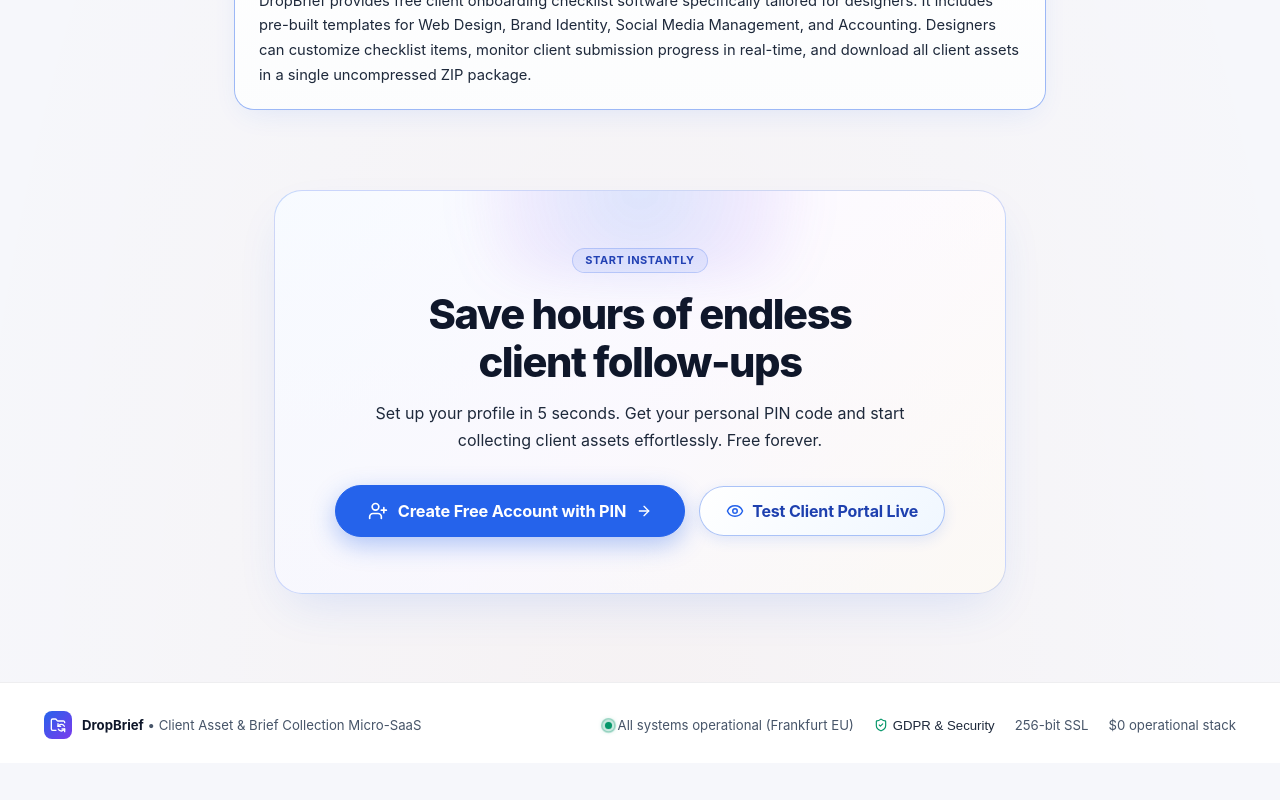
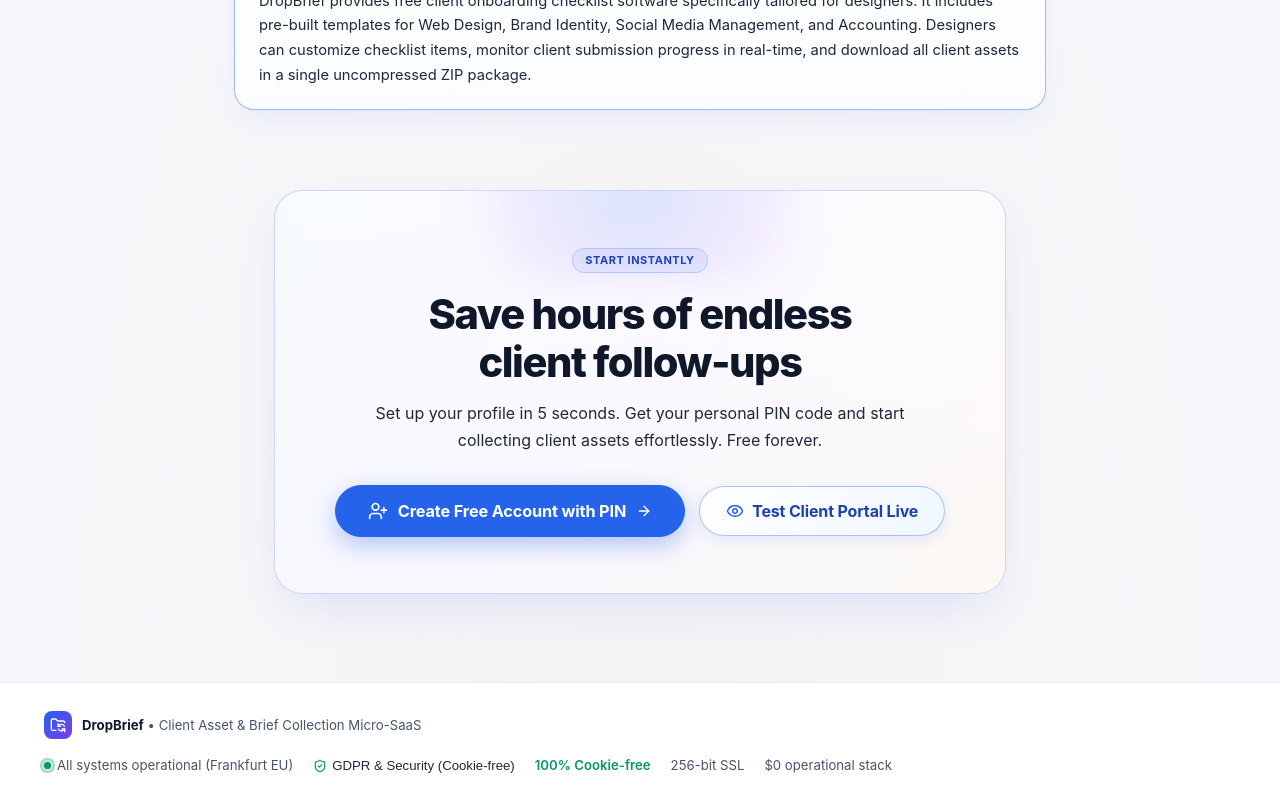
Before and after one commit to Ron-SVKbc/DropBrief, a React (Vite) app: page / in a window 1280 px wide. Shown: the part 4632-5432 px from the top of the page. Before the commit the page ends 5395 px from the top, so only its background shows below. Built offline with nearby package versions, Linux system fonts and the light colour scheme; no server answers.

Commit message:
fix(privacy): remove Microsoft Clarity, self-host fonts for 100% GDPR & ePrivacy compliance

```diff
--- a/index.html
+++ b/index.html
@@ -6,8 +6,8 @@
     <meta name="viewport" content="width=device-width, initial-scale=1.0" />
     <meta name="theme-color" content="#f6f7fb" />
 
-    <!-- Content Security Policy: restrict external resources -->
-    <meta http-equiv="Content-Security-Policy" content="default-src 'self'; script-src 'self' 'unsafe-inline' https://www.clarity.ms https://scripts.clarity.ms https://*.clarity.ms; style-src 'self' 'unsafe-inline' https://fonts.googleapis.com; font-src 'self' https://fonts.gstatic.com; img-src 'self' data: blob: https://*.supabase.co https://*.clarity.ms; connect-src 'self' https://*.supabase.co wss://*.supabase.co https://*.clarity.ms; worker-src 'self' blob:; frame-ancestors 'none';" />
+    <!-- Content Security Policy: strictly restrict external resources to same-origin and verified Supabase endpoints -->
+    <meta http-equiv="Content-Security-Policy" content="default-src 'self'; script-src 'self' 'unsafe-inline'; style-src 'self' 'unsafe-inline'; font-src 'self' data:; img-src 'self' data: blob: https://*.supabase.co; connect-src 'self' https://*.supabase.co wss://*.supabase.co; worker-src 'self' blob:; frame-ancestors 'none';" />
     <meta http-equiv="X-Content-Type-Options" content="nosniff" />
     <meta http-equiv="Referrer-Policy" content="strict-origin-when-cross-origin" />
 
@@ -35,20 +35,6 @@
     <meta name="twitter:title" content="DropBrief - Free Client Asset &amp; Brief Collection Portal" />
     <meta name="twitter:description" content="Free zero-login client asset &amp; brief collection portal for web designers and freelancers. Collect logos, copy, and files without passwords or account setup." />
     <meta name="twitter:image" content="https://www.usedropbrief.xyz/favicon.svg" />
-
-    <!-- Microsoft Clarity Analytics -->
-    <script type="text/javascript">
-      (function(c,l,a,r,i,t,y){
-          c[a]=c[a]||function(){(c[a].q=c[a].q||[]).push(arguments)};
-          t=l.createElement(r);t.async=1;t.src="https://www.clarity.ms/tag/"+i;
-          y=l.getElementsByTagName(r)[0];y.parentNode.insertBefore(t,y);
-      })(window, document, "clarity", "script", "yyodxce3az");
-    </script>
-
-    <!-- Preconnect Typography -->
-    <link rel="preconnect" href="https://fonts.googleapis.com">
-    <link rel="preconnect" href="https://fonts.gstatic.com" crossorigin>
-    <link href="https://fonts.googleapis.com/css2?family=Plus+Jakarta+Sans:wght@300;400;500;600;700;800&family=JetBrains+Mono:wght@400;500&display=swap" rel="stylesheet">
 
     <!-- Schema.org Structured Data (JSON-LD for AI Knowledge Graphs & LLM Vector Indexing) -->
     <script type="application/ld+json">
--- a/package.json
+++ b/package.json
@@ -9,6 +9,8 @@
     "preview": "vite preview"
   },
   "dependencies": {
+    "@fontsource-variable/jetbrains-mono": "^5.3.0",
+    "@fontsource-variable/plus-jakarta-sans": "^5.3.0",
     "@supabase/supabase-js": "^2.117.2",
     "canvas-confetti": "^1.9.4",
     "jszip": "^3.10.2",
--- a/src/App.jsx
+++ b/src/App.jsx
@@ -142,9 +142,10 @@ export default function App() {
               }}
             >
               <ShieldCheck size={14} color="var(--success)" aria-hidden="true" />
-              GDPR & Security
+              GDPR & Security (Cookie-free)
             </button>
 
+            <span style={{ color: 'var(--success)', fontWeight: 600 }}>100% Cookie-free</span>
             <span>256-bit SSL</span>
             <span>$0 operational stack</span>
           </div>
--- a/src/components/LegalModal.jsx
+++ b/src/components/LegalModal.jsx
@@ -88,9 +88,18 @@ export default function LegalModal() {
             </p>
           </div>
 
+          <div style={{ background: 'rgba(16, 185, 129, 0.05)', border: '1px solid var(--success-border)', borderRadius: 'var(--radius-lg)', padding: '16px 18px' }}>
+            <strong style={{ color: 'var(--success)', display: 'flex', alignItems: 'center', gap: '8px', marginBottom: '6px', fontSize: '0.95rem' }}>
+              <CheckCircle2 size={17} /> 2. 100% Cookie-Free &amp; Zero Tracking (ePrivacy Directive)
+            </strong>
+            <p style={{ fontSize: '0.825rem', color: 'var(--text-primary)', lineHeight: 1.55 }}>
+              DropBrief uses <strong>0 tracking cookies</strong>, <strong>0 marketing cookies</strong>, and <strong>0 third-party behavioral analytics trackers</strong>. All fonts and typography are bundled and self-hosted locally from our own domain without contacting external CDNs (preventing IP leakage). No annoying cookie consent banners are needed because no user profiling or non-essential storage is performed.
+            </p>
+          </div>
+
           <div style={{ background: 'var(--bg-base)', border: '1px solid var(--border-subtle)', borderRadius: 'var(--radius-lg)', padding: '16px 18px' }}>
             <strong style={{ color: 'var(--text-primary)', display: 'block', marginBottom: '6px', fontSize: '0.95rem' }}>
-              2. Data Processor Role (GDPR Compliance)
+              3. Data Processor Role (GDPR Compliance)
             </strong>
             <p style={{ lineHeight: 1.55, fontSize: '0.85rem' }}>
               Under the GDPR, DropBrief acts strictly as a <strong>Technical Data Processor</strong>. The Data Controller is the freelancer or agency creating the collection, who maintains lawful responsibility for requesting specific assets from their clients.
@@ -99,7 +108,7 @@ export default function LegalModal() {
 
           <div style={{ background: 'var(--bg-base)', border: '1px solid var(--border-subtle)', borderRadius: 'var(--radius-lg)', padding: '16px 18px' }}>
             <strong style={{ color: 'var(--text-primary)', display: 'block', marginBottom: '6px', fontSize: '0.95rem' }}>
-              3. Automated Storage Purge (30-day Retention)
+              4. Automated Storage Purge (30-day Retention)
             </strong>
             <p style={{ lineHeight: 1.55, fontSize: '0.85rem' }}>
               Unlike open cloud drives where client files linger indefinitely, DropBrief runs an automated daily cron job that permanently deletes all uploaded files from cloud storage 30 days following project completion (or immediately on-demand by the freelancer), strictly complying with GDPR Art. 5(1)(e) storage limitation.
@@ -108,7 +117,7 @@ export default function LegalModal() {
 
           <div style={{ background: 'rgba(99, 102, 241, 0.05)', border: '1px solid rgba(99, 102, 241, 0.25)', borderRadius: 'var(--radius-lg)', padding: '16px 18px' }}>
             <strong style={{ color: 'var(--accent-primary)', display: 'flex', alignItems: 'center', gap: '8px', marginBottom: '6px', fontSize: '0.95rem' }}>
-              <FileCheck size={17} /> 4. Email Processing & Zero-Marketing Guarantee
+              <FileCheck size={17} /> 5. Email Processing & Zero-Marketing Guarantee
             </strong>
             <p style={{ lineHeight: 1.55, fontSize: '0.85rem' }}>
               DropBrief processes email addresses strictly for <strong>operational and transactional purposes</strong> (GDPR Art. 6(1)(b)):
@@ -122,7 +131,7 @@ export default function LegalModal() {
 
           <div style={{ background: 'rgba(245, 158, 11, 0.05)', border: '1px solid var(--warning-border)', borderRadius: 'var(--radius-lg)', padding: '16px 18px' }}>
             <strong style={{ color: 'var(--warning)', display: 'flex', alignItems: 'center', gap: '8px', marginBottom: '6px', fontSize: '0.95rem' }}>
-              <AlertTriangle size={17} /> 5. Terms of Service & Liability
+              <AlertTriangle size={17} /> 6. Terms of Service & Liability
             </strong>
             <p style={{ fontSize: '0.825rem', color: 'var(--text-secondary)', lineHeight: 1.55 }}>
               The software is provided on an "as-is" basis. DropBrief assumes no liability for the content of files uploaded by clients or unexpected third-party interruptions. Freelancers are advised to download completed asset packages to their local archives upon completion.
@@ -131,7 +140,7 @@ export default function LegalModal() {
 
           <div style={{ background: 'rgba(239, 68, 68, 0.05)', border: '1px solid var(--danger-border)', borderRadius: 'var(--radius-lg)', padding: '16px 18px' }}>
             <strong style={{ color: 'var(--danger-light)', display: 'flex', alignItems: 'center', gap: '8px', marginBottom: '6px', fontSize: '0.95rem' }}>
-              <Trash2 size={17} /> 6. Right to Erasure & Account Deletion (GDPR Art. 17)
+              <Trash2 size={17} /> 7. Right to Erasure & Account Deletion (GDPR Art. 17)
             </strong>
             <p style={{ fontSize: '0.825rem', color: 'var(--text-secondary)', lineHeight: 1.55 }}>
               Every freelancer has the right to immediately and permanently delete their user account at any time. Upon deletion, DropBrief irrevocably purges all associated projects, client upload links, and uploaded assets from secure European cloud storage.
--- a/src/index.css
+++ b/src/index.css
@@ -4,8 +4,7 @@
    Token Architecture: Primitive → Semantic → Component
    ============================================================ */
 
-/* ── Google Fonts ─────────────────────────────────────────── */
-@import url('https://fonts.googleapis.com/css2?family=Plus+Jakarta+Sans:ital,wght@0,300;0,400;0,500;0,600;0,700;0,800;1,400;1,600&family=JetBrains+Mono:wght@400;500;600&display=swap');
+/* ── Self-Hosted Fonts (GDPR Compliant, Zero External CDN Requests) ── */
 
 /* ── Primitive Tokens ─────────────────────────────────────── */
 :root {
@@ -34,8 +33,8 @@
   --text-5xl: 3rem;
   --text-6xl: 3.75rem;
 
-  --font-sans: 'Plus Jakarta Sans', -apple-system, BlinkMacSystemFont, 'Segoe UI', Roboto, Helvetica, Arial, sans-serif;
-  --font-mono: 'JetBrains Mono', 'Fira Code', 'SF Mono', Consolas, monospace;
+  --font-sans: 'Plus Jakarta Sans Variable', 'Plus Jakarta Sans', -apple-system, BlinkMacSystemFont, 'Segoe UI', Roboto, Helvetica, Arial, sans-serif;
+  --font-mono: 'JetBrains Mono Variable', 'JetBrains Mono', 'Fira Code', 'SF Mono', Consolas, monospace;
 
   --fw-regular:   400;
   --fw-medium:    500;
--- a/src/main.jsx
+++ b/src/main.jsx
@@ -1,5 +1,7 @@
 import React from 'react';
 import ReactDOM from 'react-dom/client';
+import '@fontsource-variable/plus-jakarta-sans';
+import '@fontsource-variable/jetbrains-mono';
 import App from './App';
 import { AppProvider } from './context/AppContext';
 import ErrorBoundary from './components/ErrorBoundary';
```
Also changed, not shown: 1 other file (tests, documents, lock files or other folders).
